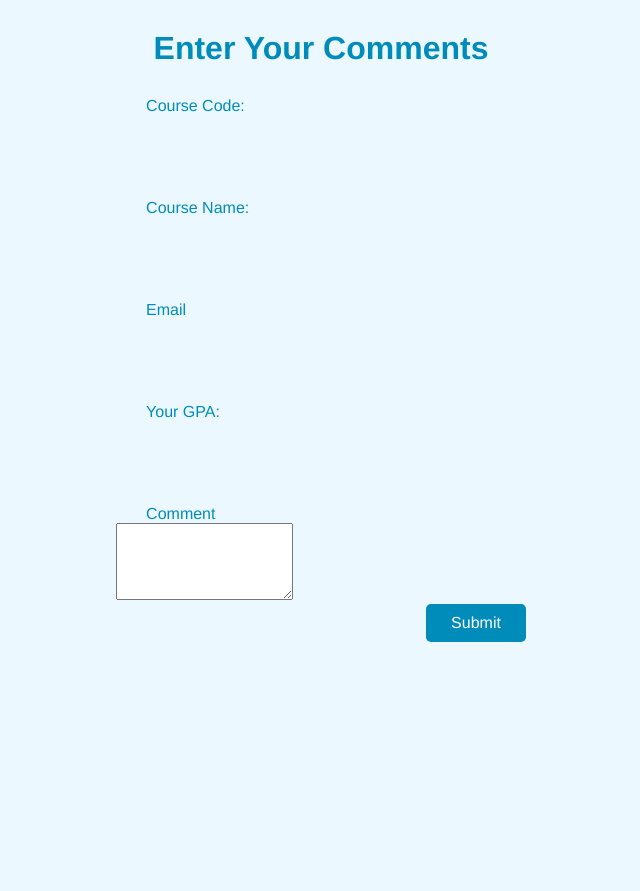
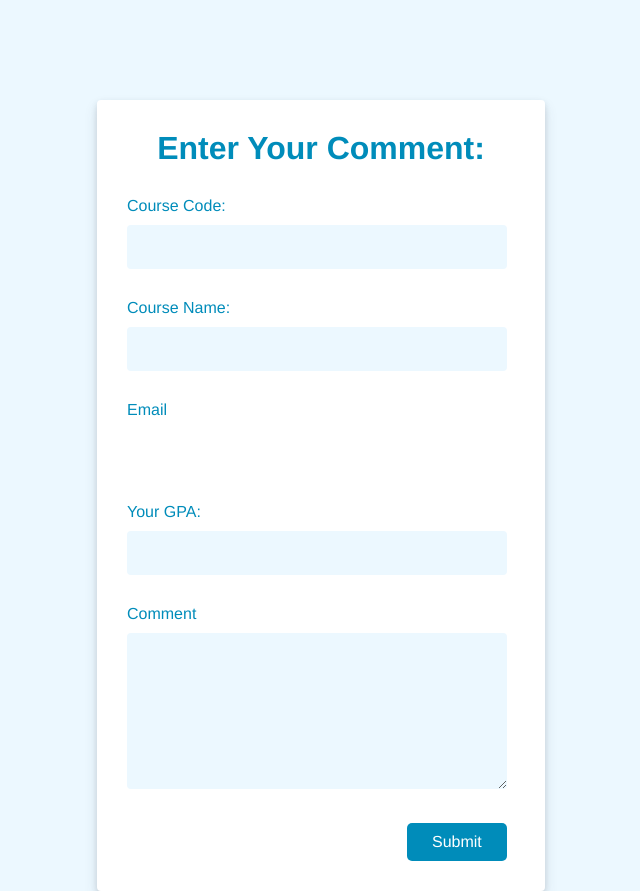
Before and after one commit to narsenieva/NataliiaArsenieva_COMP308Lab1_-Ex1, a React (Create React App) app: page /comment in a window 1280 px wide. Shown: the whole page, without its empty margins (319-959 px from the left). Before the commit the page ends 800 px from the top, so only its background shows below. Built offline with nearby package versions, Linux system fonts and the light colour scheme.

Commit message:
Final css

```diff
--- a/src/components/Comment/Comment.css
+++ /dev/null
@@ -1,5 +0,0 @@
-.comment-wrapper {
-    display: flex;
-    flex-direction: column;
-    align-items: center;
-  }
--- a/src/components/Comment/Comment.js
+++ b/src/components/Comment/Comment.js
@@ -1,6 +1,6 @@
 import React, { useState, useEffect }  from 'react';
 import auth  from '../../auth/auth';
-import './Comment.css';
+import '../Form.css';
 
 export default function Comment(props) {
 
@@ -29,8 +29,8 @@ export default function Comment(props) {
 
       return(
 
-          <div className="comment-wrapper">
-        <h1>Enter Your Comments</h1>
+        <div className="form-wrapper">
+        <h1>Enter Your Comment:</h1>
         <form onSubmit={handleSubmit}>
           <label>
               <p>Course Code:</p>
@@ -42,7 +42,7 @@ export default function Comment(props) {
           </label>
           <label>
             <p>Email</p>
-            <input type="text" defaultValue ={email} disabled = {true}/>
+            <input className = "disabled" type="text" defaultValue ={email} disabled = {true}/>
           </label>
           <label>
               <p>Your GPA:</p>
--- a/src/components/Login/Login.css
+++ b/src/components/Form.css
@@ -10,7 +10,7 @@ body {
     background-color: #ecf8ff;
 }
 
-.login-wrapper {
+.form-wrapper {
     margin: 0px auto;
     margin-top: 100px;
     width: 100%;
@@ -19,10 +19,41 @@ body {
     border-radius: 4px;
     box-shadow: rgba(60, 66, 87, 0.12) 0px 7px 14px 0px, rgba(0, 0, 0, 0.12) 0px 3px 6px 0px;
 }
-
+.disabled {
+  background-color: #ffffff;
+}
 label {
     margin-top: 20px;
     color: #008CBA;
+}
+textarea {
+  font-size: 16px;
+  line-height: 28px;
+  padding: 8px 16px;
+  margin-top: 10px;
+  margin-left: 30px;
+  margin-bottom: 30px;
+  width: 100%;
+  max-width: 380px;
+  min-height: 30px;
+  border:#1a1f36;
+  border-radius: 4px;
+  outline-color: rgb(84 105 212 / 0.5);
+  background-color: #ecf8ff;
+}
+.thankYouBox {
+  border-radius: 5px;
+  width: 80%;
+  margin-left: 10%;
+  padding: 5px;
+  padding-top: 15px;
+  min-height: 150px;
+  background-color: #ecf8ff;
+  border-radius: 5px;
+  margin-bottom: 50px;
+  text-decoration: none;
+  display: inline-block;
+  font-size: 16px;
 }
 p {
   margin-left: 30px;
--- a/src/components/Login/Login.js
+++ b/src/components/Login/Login.js
@@ -1,5 +1,5 @@
 import React, { useState }  from 'react';
-import './Login.css';
+import '../Form.css';
 import auth  from '../../auth/auth';
 
 
@@ -18,7 +18,7 @@ export default function Login (props){
 
     }
     return(
-      <div className="login-wrapper">
+      <div className="form-wrapper">
       <h1>Please Log In</h1>
       <form onSubmit={handleSubmit}>
         <label>
--- a/src/components/ThankYou/ThankYou.js
+++ b/src/components/ThankYou/ThankYou.js
@@ -1,7 +1,7 @@
 import React, { useState, useEffect }  from 'react';
 import auth  from '../../auth/auth';
 import Comment from '../Comment/Comment';
-import './ThankYou.css';
+import '../Form.css';
 
 export default function ThankYou(props) {
     const [email, setEmail] = useState();
@@ -15,14 +15,14 @@ export default function ThankYou(props) {
     },[]);
 
     return(
-        <div className="comment-wrapper">
-        <h1>Enter Your Comments</h1>
-        <label>
-            <p>Email: {email}</p>
-            <p>Comment: {comment}</p>
-        </label>
-        <label>
-        </label>
+        <div className="form-wrapper">
+          <h1>Thank You!</h1>
+          <div className="thankYouBox">
+            <label>
+              <p>Email: {email}</p>
+              <p>Comment: {comment}</p>
+            </label>
+          </div>
         </div>
       )
     }
```
Also changed, not shown: src/components/ThankYou/ThankYou.css (deleted).
